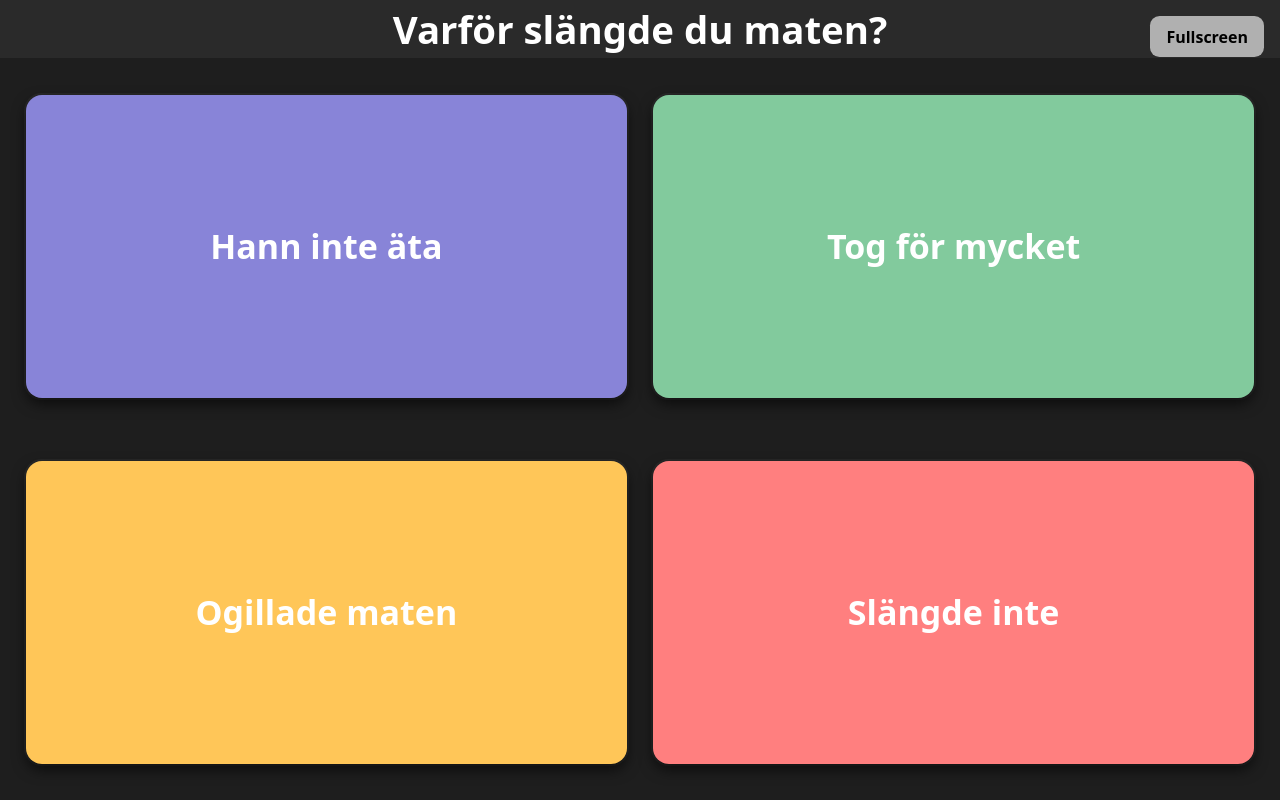
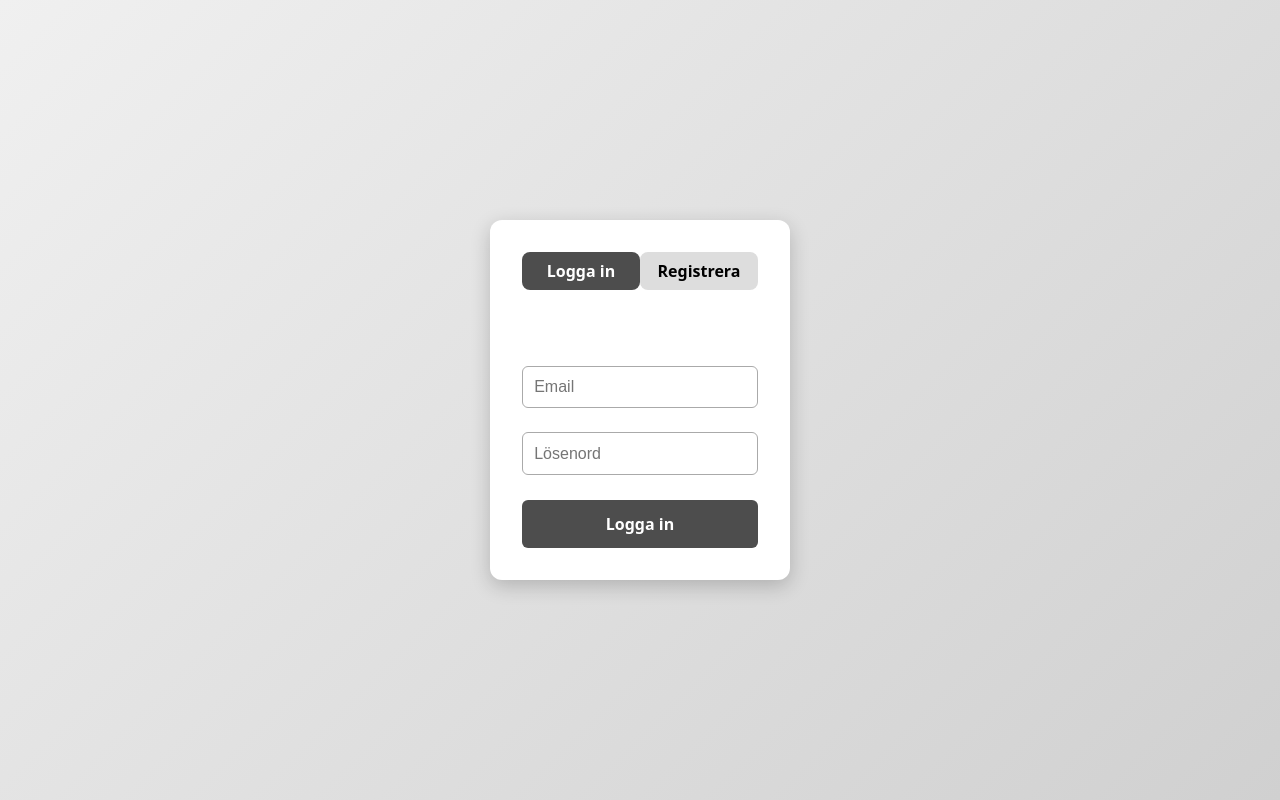
Before and after one commit to Luckan2006/Matsal_app, a React (Vite) app in the folder my-app/: page / in a window 1280 px wide. Built offline with nearby package versions, Linux system fonts and the light colour scheme; no server answers; the database is empty.

Commit message:
added login and UI fixes

```diff
--- a/my-app/src/App.css
+++ b/my-app/src/App.css
@@ -2,6 +2,11 @@
   margin: 0;
   padding: 0;
   box-sizing: border-box;
+  -webkit-user-select: none;   /* iOS / Safari */
+  -moz-user-select: none;      /* Firefox */
+  -ms-user-select: none;       /* IE/Edge */
+  user-select: none;           /* Standard */
+  -webkit-touch-callout: none; /* iOS long-press menu */
 }
 
 html,
@@ -25,6 +30,12 @@ body {
   flex-direction: column;
   background: #1e1e1e;
   position: relative;
+}
+
+button, input, textarea{
+  -webkit-user-select: none;
+  user-select: none;
+  outline: none;
 }
 
 .title {
@@ -79,6 +90,8 @@ body {
 }
 
 .button {
+  -webkit-tap-highlight-color: transparent;
+  outline: none;
   width: 100%;
   height: 85%;
   margin: auto;
@@ -98,9 +111,6 @@ body {
   color: white;
   cursor: pointer;
   user-select: none;
-
-  -webkit-tap-highlight-color: transparent;
-  outline: none;
 
   box-shadow: 0 6px 14px rgba(0, 0, 0, 0.6), 0 0 0 2px rgba(255, 255, 255, 0.05);
 
--- a/my-app/src/App.jsx
+++ b/my-app/src/App.jsx
@@ -1,16 +1,35 @@
 import { useEffect, useRef, useState } from "react";
 import "./App.css";
 import { supabase } from "./supabaseClient";
+import Login from "./Login";
 
 function todayStr() {
   return new Date().toISOString().slice(0, 10);
 }
 
 export default function App() {
-  const [counts, setCounts] = useState({ one: 0, two: 0, three: 0, four: 0 });
-  const [hideFS, setHideFS] = useState(false);
+  /* =========================
+     AUTH / KIOSK LOCK
+     ========================= */
+  const [session, setSession] = useState(null);
+  const [checkingAuth, setCheckingAuth] = useState(true);
+  const [authError, setAuthError] = useState(null);
+
+  /* =========================
+     DATA
+     ========================= */
+  const [counts, setCounts] = useState({
+    one: 0,
+    two: 0,
+    three: 0,
+    four: 0,
+  });
   const [loading, setLoading] = useState(true);
 
+  /* =========================
+     UI STATE
+     ========================= */
+  const [isFullscreen, setIsFullscreen] = useState(false);
   const [showThanks, setShowThanks] = useState(false);
   const [thanksFadeOut, setThanksFadeOut] = useState(false);
 
@@ -19,6 +38,103 @@ export default function App() {
 
   const day = todayStr();
 
+  /* =========================
+     AUTH CHECK
+     ========================= */
+  useEffect(() => {
+    let mounted = true;
+
+    async function checkSession(session) {
+      if (!session?.user) {
+        if (mounted) {
+          setSession(null);
+          setCheckingAuth(false);
+        }
+        return;
+      }
+
+      const { data: profile, error } = await supabase
+        .from("profiles")
+        .select("approved")
+        .eq("id", session.user.id)
+        .single();
+
+      if (error || !profile?.approved) {
+        await supabase.auth.signOut();
+        if (mounted) {
+          setSession(null);
+          setAuthError("Kontot är inte godkänt för kiosk-läge.");
+          setCheckingAuth(false);
+        }
+        return;
+      }
+
+      if (mounted) {
+        setSession(session);
+        setCheckingAuth(false);
+      }
+    }
+
+    supabase.auth.getSession().then(({ data }) => {
+      checkSession(data.session);
+    });
+
+    const { data: listener } = supabase.auth.onAuthStateChange(
+      (_event, session) => {
+        checkSession(session);
+      }
+    );
+
+    return () => {
+      mounted = false;
+      listener.subscription.unsubscribe();
+    };
+  }, []);
+
+  /* =========================
+     FULLSCREEN STATE
+     ========================= */
+  useEffect(() => {
+    function onFsChange() {
+      const fs =
+        document.fullscreenElement ||
+        document.webkitFullscreenElement ||
+        document.mozFullScreenElement ||
+        document.msFullscreenElement;
+
+      setIsFullscreen(!!fs);
+    }
+
+    document.addEventListener("fullscreenchange", onFsChange);
+    document.addEventListener("webkitfullscreenchange", onFsChange);
+
+    return () => {
+      document.removeEventListener("fullscreenchange", onFsChange);
+      document.removeEventListener("webkitfullscreenchange", onFsChange);
+    };
+  }, []);
+
+  function goFullscreen() {
+    const el = document.documentElement;
+    if (el.requestFullscreen) el.requestFullscreen();
+    else if (el.webkitRequestFullscreen) el.webkitRequestFullscreen();
+  }
+
+  /* =========================
+     BLOCK CONTEXT MENU
+     ========================= */
+  useEffect(() => {
+    function preventContextMenu(e) {
+      e.preventDefault();
+    }
+    document.addEventListener("contextmenu", preventContextMenu);
+    return () =>
+      document.removeEventListener("contextmenu", preventContextMenu);
+  }, []);
+
+  /* =========================
+     FETCH DATA
+     ========================= */
   async function fetchToday() {
     setLoading(true);
 
@@ -33,40 +149,20 @@ export default function App() {
   }
 
   useEffect(() => {
-    fetchToday();
-  }, []);
+    if (session) fetchToday();
+  }, [session]);
 
-  useEffect(() => {
-    function onFsChange() {
-      if (document.fullscreenElement) setHideFS(true);
-    }
-    document.addEventListener("fullscreenchange", onFsChange);
-    document.addEventListener("webkitfullscreenchange", onFsChange);
-    return () => {
-      document.removeEventListener("fullscreenchange", onFsChange);
-      document.removeEventListener("webkitfullscreenchange", onFsChange);
-    };
-  }, []);
-
-  useEffect(() => {
-    return () => {
-      if (fadeTimerRef.current) clearTimeout(fadeTimerRef.current);
-      if (removeTimerRef.current) clearTimeout(removeTimerRef.current);
-    };
-  }, []);
-
-  function goFullscreen() {
-    const el = document.documentElement;
-    if (el.requestFullscreen) el.requestFullscreen();
-    else if (el.webkitRequestFullscreen) el.webkitRequestFullscreen();
-  }
-
+  /* =========================
+     CLICK HANDLING
+     ========================= */
   async function persist(updated) {
-    await supabase.from("daily_clicks").upsert({ day, ...updated }, { onConflict: "day" });
+    await supabase
+      .from("daily_clicks")
+      .upsert({ day, ...updated }, { onConflict: "day" });
   }
 
   async function handleClick(key) {
-    const updated = { ...counts, [key]: (counts[key] ?? 0) + 1 };
+    const updated = { ...counts, [key]: counts[key] + 1 };
     setCounts(updated);
     await persist(updated);
 
@@ -76,18 +172,21 @@ export default function App() {
     setShowThanks(true);
     setThanksFadeOut(false);
 
-    const visibleMs = 1100;
-    const fadeMs = 600;
-
-    fadeTimerRef.current = setTimeout(() => {
-      setThanksFadeOut(true);
-    }, visibleMs);
-
+    fadeTimerRef.current = setTimeout(
+      () => setThanksFadeOut(true),
+      1100
+    );
     removeTimerRef.current = setTimeout(() => {
       setShowThanks(false);
       setThanksFadeOut(false);
-    }, visibleMs + fadeMs);
+    }, 1700);
   }
+
+  /* =========================
+     RENDER
+     ========================= */
+  if (checkingAuth) return <div className="loading">Laddar…</div>;
+  if (!session) return <Login externalError={authError} />;
 
   return (
     <div className="app">
@@ -97,7 +196,7 @@ export default function App() {
         </div>
       )}
 
-      {!hideFS && (
+      {!isFullscreen && (
         <button className="fullscreen-btn" onClick={goFullscreen}>
           Fullscreen
         </button>
@@ -112,15 +211,12 @@ export default function App() {
           <button className="button one" onClick={() => handleClick("one")}>
             Hann inte äta
           </button>
-
           <button className="button two" onClick={() => handleClick("two")}>
             Tog för mycket
           </button>
-
           <button className="button three" onClick={() => handleClick("three")}>
             Ogillade maten
           </button>
-
           <button className="button four" onClick={() => handleClick("four")}>
             Slängde inte
           </button>
--- /dev/null
+++ b/my-app/src/login.css
@@ -0,0 +1,79 @@
+.login-container {
+  height: 100vh;
+  width: 100vw;
+  display: flex;
+  justify-content: center;
+  align-items: center;
+  background: linear-gradient(135deg, #f0f0f0, #d0d0d0);
+  font-family: system-ui, sans-serif;
+}
+
+.login-box {
+  background: white;
+  padding: 2rem;
+  width: 300px;
+  border-radius: 12px;
+  box-shadow: 0 6px 20px rgba(0, 0, 0, 0.2);
+  text-align: center;
+}
+
+.login-tabs {
+  display: flex;
+  margin-bottom: 1rem;
+}
+
+.tab {
+  flex: 1;
+  padding: 0.5rem;
+  border: none;
+  background: #ddd;
+  cursor: pointer;
+  font-weight: 600;
+}
+
+.tab.active {
+  background: #4d4d4d;
+  color: white;
+}
+
+.login-box h2 {
+  margin-bottom: 1rem;
+}
+
+.login-box input {
+  width: 100%;
+  padding: 0.7rem;
+  margin: 0.5rem -20px 1rem -20px;
+  border-radius: 6px;
+  border: 1px solid #aaa;
+  font-size: 1rem;
+}
+
+.login-box button[type="submit"] {
+  width: 100%;
+  padding: 0.8rem;
+  margin-top: 0.6rem;
+  background: #4d4d4d;
+  color: white;
+  border: none;
+  border-radius: 6px;
+  font-weight: 600;
+  cursor: pointer;
+  transition: 0.15s;
+}
+
+.login-box button[type="submit"]:hover {
+  background: #666;
+}
+
+.error {
+  margin-top: 0.7rem;
+  color: red;
+  font-size: 0.9rem;
+}
+
+.info {
+  margin-top: 0.7rem;
+  color: #333;
+  font-size: 0.9rem;
+}
--- /dev/null
+++ b/my-app/src/login.jsx
@@ -0,0 +1,108 @@
+import { useState } from "react";
+import { supabase } from "./supabaseClient";
+import "./login.css";
+
+export default function Login({ externalError }) {
+  const [mode, setMode] = useState("login");
+  const [email, setEmail] = useState("");
+  const [password, setPassword] = useState("");
+  const [info, setInfo] = useState(null);
+  const [error, setError] = useState(null);
+
+  async function handleLogin(e) {
+    e.preventDefault();
+    setError(null);
+    setInfo(null);
+
+    const { error } = await supabase.auth.signInWithPassword({
+      email,
+      password,
+    });
+
+    if (error) setError(error.message);
+  }
+
+  async function handleRegister(e) {
+    e.preventDefault();
+    setError(null);
+    setInfo(null);
+
+    const { data, error } = await supabase.auth.signUp({
+      email,
+      password,
+    });
+
+    if (error) {
+      setError("Kunde inte skapa konto");
+      return;
+    }
+
+    if (data.user) {
+      await supabase.from("profiles").insert({
+        id: data.user.id,
+        approved: false,
+      });
+    }
+
+    setInfo(
+      "Konto skapat! En administratör måste godkänna dig innan du kan logga in."
+    );
+  }
+
+  return (
+    <div className="login-container">
+      <div className="login-box">
+        <div className="login-tabs">
+          <button
+            className={mode === "login" ? "tab active" : "tab"}
+            onClick={() => {
+              setMode("login");
+              setError(null);
+              setInfo(null);
+            }}
+          >
+            Logga in
+          </button>
+          <button
+            className={mode === "register" ? "tab active" : "tab"}
+            onClick={() => {
+              setMode("register");
+              setError(null);
+              setInfo(null);
+            }}
+          >
+            Registrera
+          </button>
+        </div>
+
+        <h2>{mode === "login" ? "Logga in" : "Registrera konto"}</h2>
+
+        <form onSubmit={mode === "login" ? handleLogin : handleRegister}>
+          <input
+            type="email"
+            placeholder="Email"
+            value={email}
+            onChange={(e) => setEmail(e.target.value)}
+            required
+          />
+
+          <input
+            type="password"
+            placeholder="Lösenord"
+            value={password}
+            onChange={(e) => setPassword(e.target.value)}
+            required
+          />
+
+          <button type="submit">
+            {mode === "login" ? "Logga in" : "Skapa konto"}
+          </button>
+        </form>
+
+        {externalError && <p className="error">{externalError}</p>}
+        {error && <p className="error">{error}</p>}
+        {info && <p className="info">{info}</p>}
+      </div>
+    </div>
+  );
+}
```
